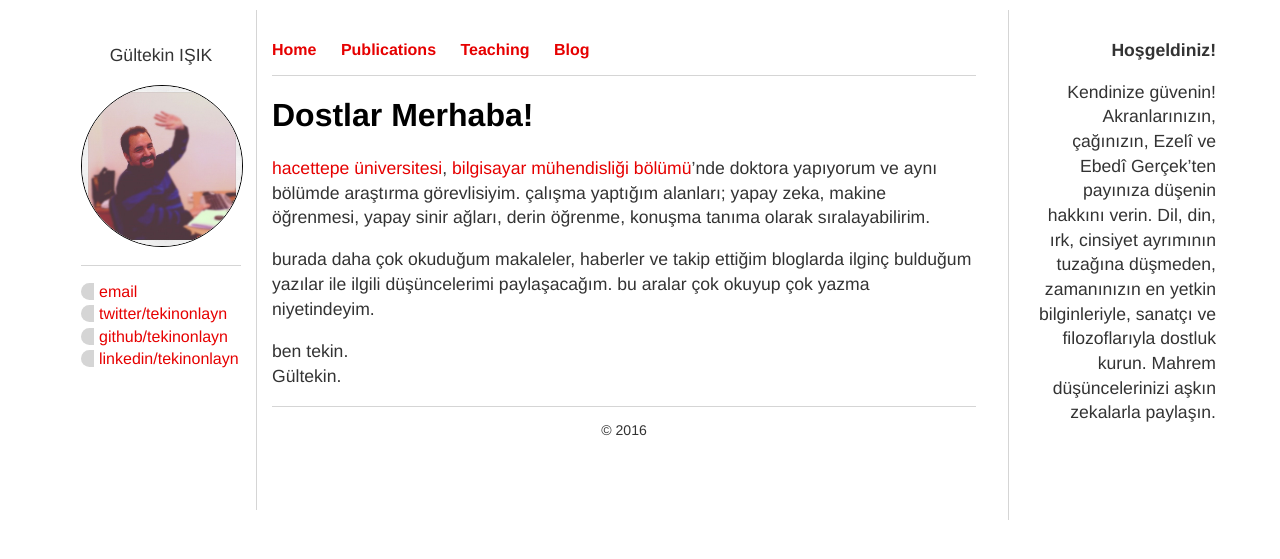
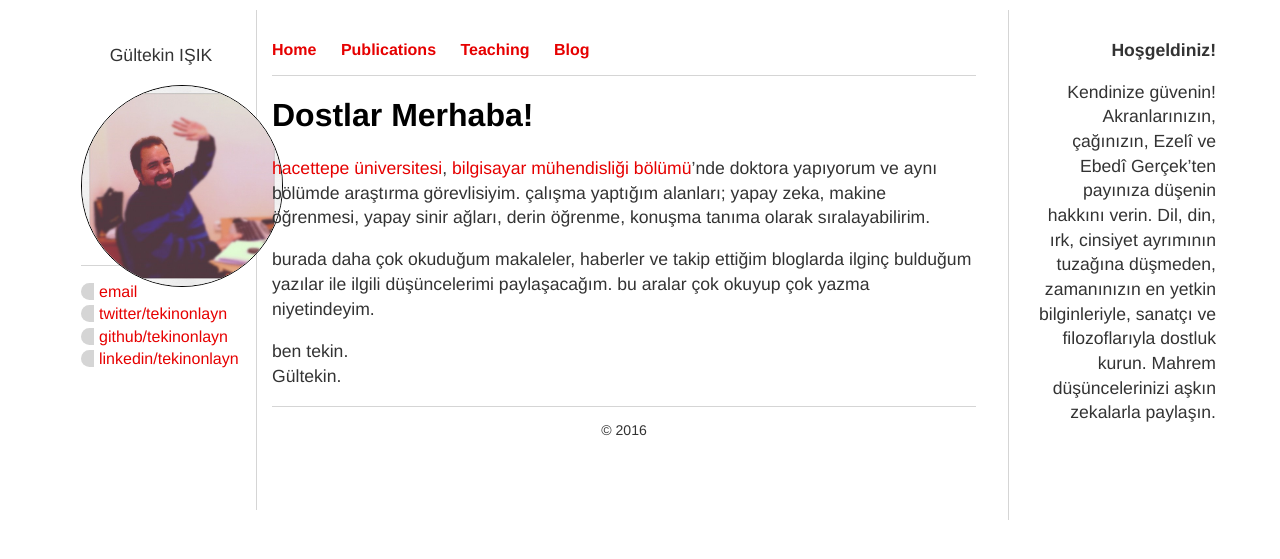
Before and after one commit to tekinonlayn/gi.github.io, a Jekyll site: the page built from index.html, in a window 1280 px wide. Shown: the top 559 px of the page. Built offline with Jekyll 4.4.1, drawn with Linux system fonts in a browser that asks for light colours.

Commit message:
Update varsay.html

```diff
--- a/_layouts/varsay.html
+++ b/_layouts/varsay.html
@@ -12,7 +12,7 @@
 
 			<div id="foto">
 				<p>Gültekin IŞIK</p>
-				<img src="/img/prof.png" width="160px" height="160px">
+				<img src="/img/prof.png" width="200px" height="200px">
 
 			</div>
 			<div id="bilgi">
```
